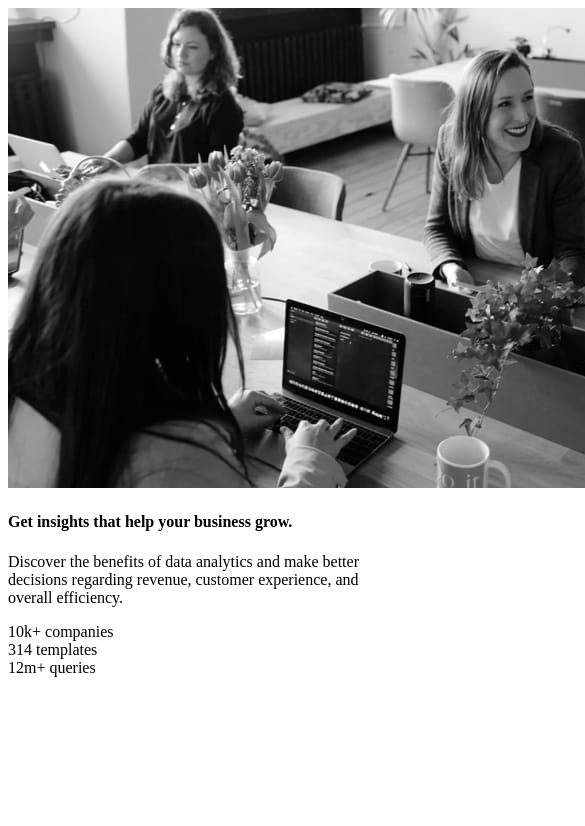
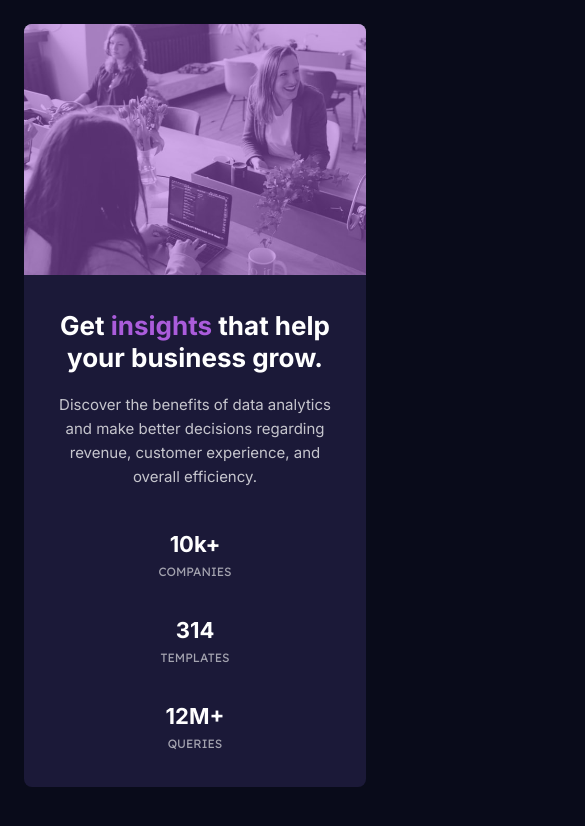
Before and after one commit to joav/fm-stats-preview-card-component, a plain HTML site: page index.html in a window 390 px wide. Shown: the top 826 px of the page, 585 px wide, since content can reach past the window. Drawn offline with Linux system fonts and the light colour scheme.

Commit message:
Mobile Styles

```diff
--- a/index.html
+++ b/index.html
@@ -15,7 +15,7 @@
 </head>
 <body>
   <div class="card">
-    <picture>
+    <picture class="card__image">
       <source media="(min-width:768px)" srcset="./images/image-header-desktop.jpg">
       <img src="./images/image-header-mobile.jpg" alt="People in an office">
     </picture>
@@ -32,7 +32,7 @@
           <span class="stats__name">templates</span>
         </div>
         <div class="stats__item">
-          <span class="stats__value">12m+</span>
+          <span class="stats__value">12M+</span>
           <span class="stats__name">queries</span>
         </div>
       </div>
--- a/scss/styles.scss
+++ b/scss/styles.scss
@@ -0,0 +1,103 @@
+$very-dark-blue: hsl(233, 47%, 7%);
+$dark-desaturated-blue: hsl(244, 38%, 16%);
+$soft-violet: hsl(277, 64%, 61%);
+$white: hsl(0, 0%, 100%);
+$slightly-transparent-white-p: hsla(0, 0%, 100%, 0.75);
+$slightly-transparent-white-stat: hsla(0, 0%, 100%, 0.6);
+
+body {
+    background-color: $very-dark-blue;
+    color: $white;
+    font-family: 'Inter', sans-serif;
+    padding: 24px;
+    display: flex;
+    justify-content: center;
+    align-items: center;
+    font-size: 15px;
+    margin: 0;
+}
+
+.card {
+    background-color: $dark-desaturated-blue;
+    border-radius: 8px;
+    overflow: hidden;
+    display: grid;
+    grid-template: "image"
+                   "body"
+                   "body"
+                   "body";
+    max-width: 540px;
+    &__image {
+        width: 100%;
+        grid-area: image;
+        margin: 0;
+        padding: 0;
+        position: relative;
+        &::after {
+            content: '';
+            display: block;
+            width: 100%;
+            height: 100%;
+            background-color: $soft-violet;
+            opacity: 0.5;
+            position: absolute;
+            top: 0;
+            left: 0;
+        }
+        img {
+            width: 100%;
+            display: block;
+        }
+    }
+    &__body {
+        grid-area: body;
+        display: flex;
+        flex-direction: column;
+        align-items: center;
+        padding: 35px;
+    }
+    &__title {
+        font-weight: 700;
+        text-align: center;
+        margin: 0;
+        padding: 0;
+        line-height: 32px;
+        padding-bottom: 19px;
+        font-size: 26px;
+    }
+    &__title_highlight {
+        color: $soft-violet;
+    }
+    &__text {
+        text-align: center;
+        color: $slightly-transparent-white-p;
+        margin: 0;
+        padding: 0;
+        line-height: 24px;
+        padding-bottom: 43px;
+    }
+}
+
+.stats {
+    display: flex;
+    flex-direction: column;
+    gap: 38px;
+    &__item {
+        display: flex;
+        flex-direction: column;
+        align-items: center;
+        gap: 8px;
+    }
+    &__value {
+        font-weight: 700;
+        line-height: 24px;
+        font-size: 22px;
+    }
+    &__name {
+        color: $slightly-transparent-white-stat;
+        text-transform: uppercase;
+        font-family: 'Lexend Deca', sans-serif;
+        font-size: 12px;
+        line-height: 16px;
+    }
+}
```
Also changed, not shown: css/styles.css, 1 other file.
